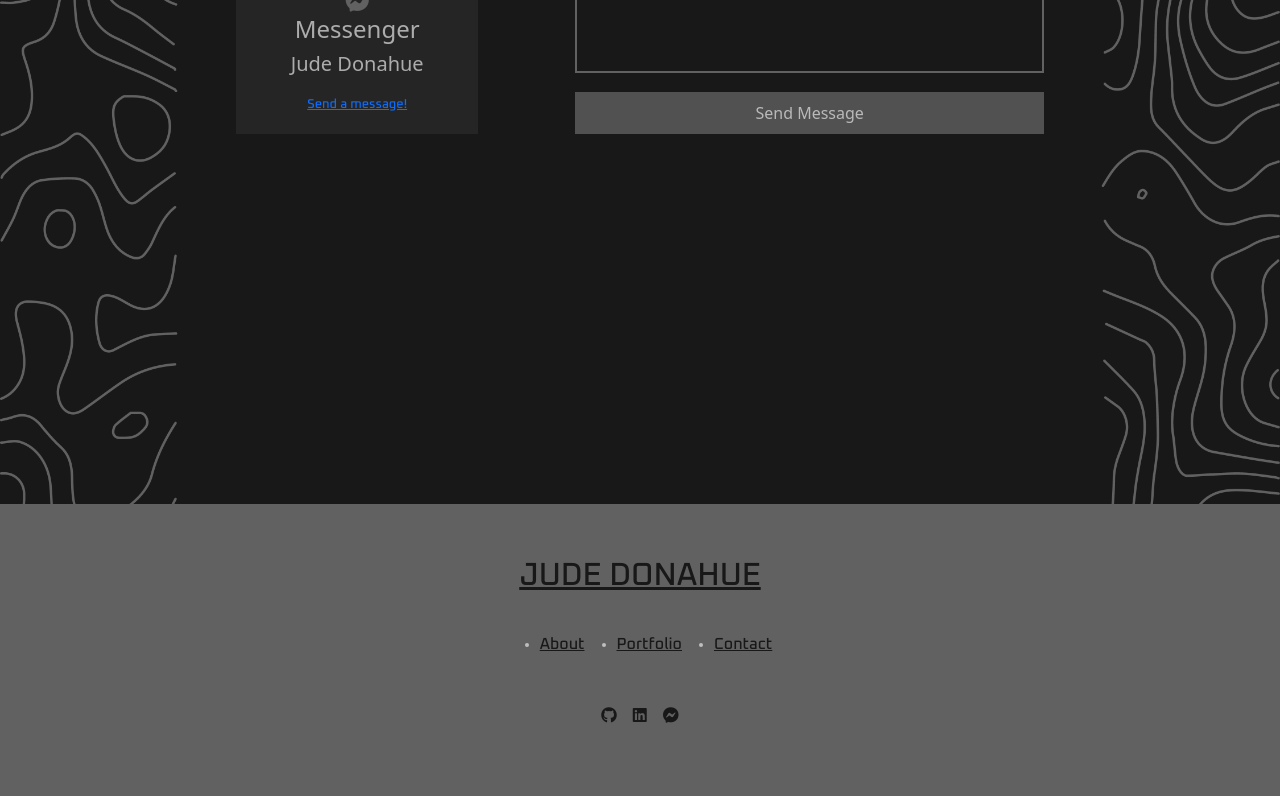
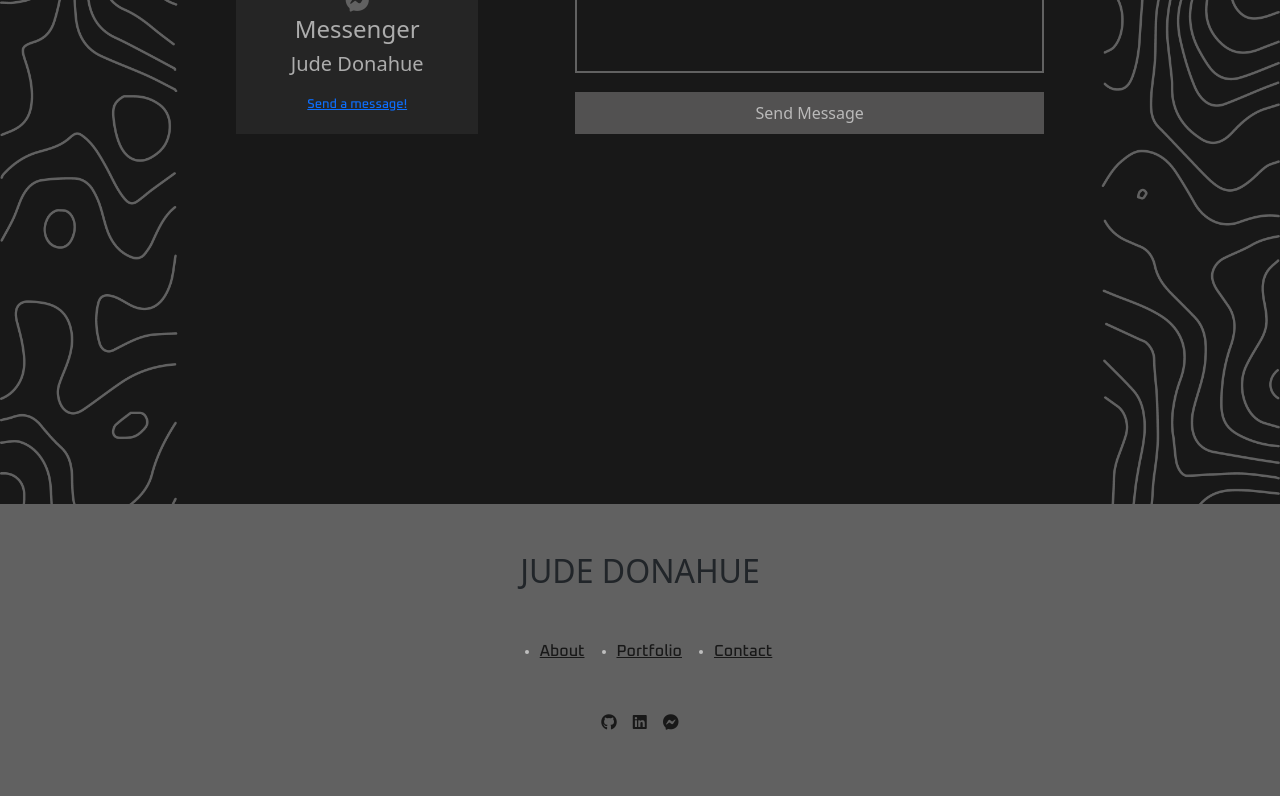
Before and after one commit to judemdonahue/Portfolio, a React (Create React App) app: page / in a window 1280 px wide. Shown: the part 3093-3889 px from the top of the page. Built offline with nearby package versions, Linux system fonts and the light colour scheme.

Commit message:
minor tweaks

```diff
--- a/package.json
+++ b/package.json
@@ -1,6 +1,9 @@
 {
   "name": "react-portfolio",
   "version": "0.1.0",
+  "engines": {
+    "node": "^20.5.0"
+  },
   "private": true,
   "dependencies": {
     "@fortawesome/free-solid-svg-icons": "^6.4.0",
@@ -11,6 +14,7 @@
     "axios": "^1.4.0",
     "bootstrap": "^5.3.0",
     "dotenv": "^16.1.4",
+    "node": "^20.5.0",
     "react": "17.0.2",
     "react-dom": "17.0.2",
     "react-router-dom": "^6.14.1",
--- a/src/App.js
+++ b/src/App.js
@@ -1,5 +1,4 @@
 import React from "react";
-import { BrowserRouter, Routes, Route } from 'react-router-dom';
 import Nav from "./components/Nav";
 import Intro from "./components/Intro";
 import About from "./components/About"
--- a/src/components/footer.jsx
+++ b/src/components/footer.jsx
@@ -4,7 +4,7 @@ import '../styles/styles.css';
 function Footer() {
     return (
         <footer>
-            <a href="#" className="footer-logo">JUDE DONAHUE</a>
+            <h2 className="mb-5">JUDE DONAHUE</h2>
 
             <ul className="permalinks">
                 <li><a href="#about">About</a></li>
```
Also changed, not shown: 1 other file (tests, documents, lock files or other folders).
